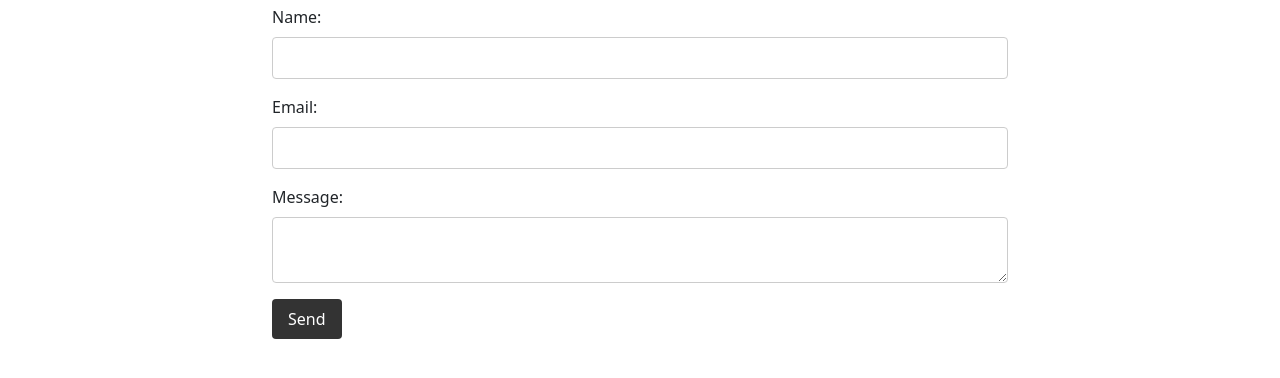
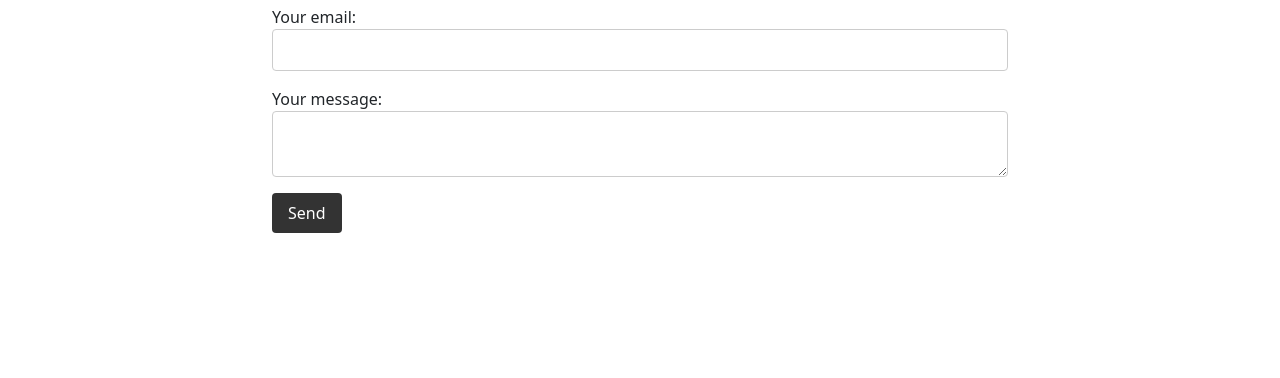
Before and after one commit to sunnyh3ad/personalPage, a plain HTML site: page contact.html in a window 1280 px wide. Shown: the part 152-530 px from the top of the page. Drawn offline with nearby package versions, Linux system fonts and the light colour scheme.

Commit message:
Update contact.html

```diff
--- a/contact.html
+++ b/contact.html
@@ -23,17 +23,13 @@
     </header>
     <main>
       <h2>Get in Touch</h2>
-      <form
-  action="https://formspree.io/f/mpzvzeoo"
-  method="POST">
-        <label for="name">Name:</label>
-        <input type="text" id="name" name="name" required>
-        <label for="email">Email:</label>
-        <input type="email" id="email" name="email" required>
-        <label for="message">Message:</label>
-        <textarea id="message" name="message" required></textarea>
+      <form action="https://formspree.io/f/mpzvzeoo"method="POST">
+        <label> Your email: <input type="email" name="email"> </label>
+        <label> Your message: <textarea name="message"></textarea> </label>
         <button type="submit">Send</button>
       </form>
+      <form action="https://formspree.io/f/mpzvzeoo"
+  method="POST">
     </main>
     <script src="script.js"></script>
   </body>
```
